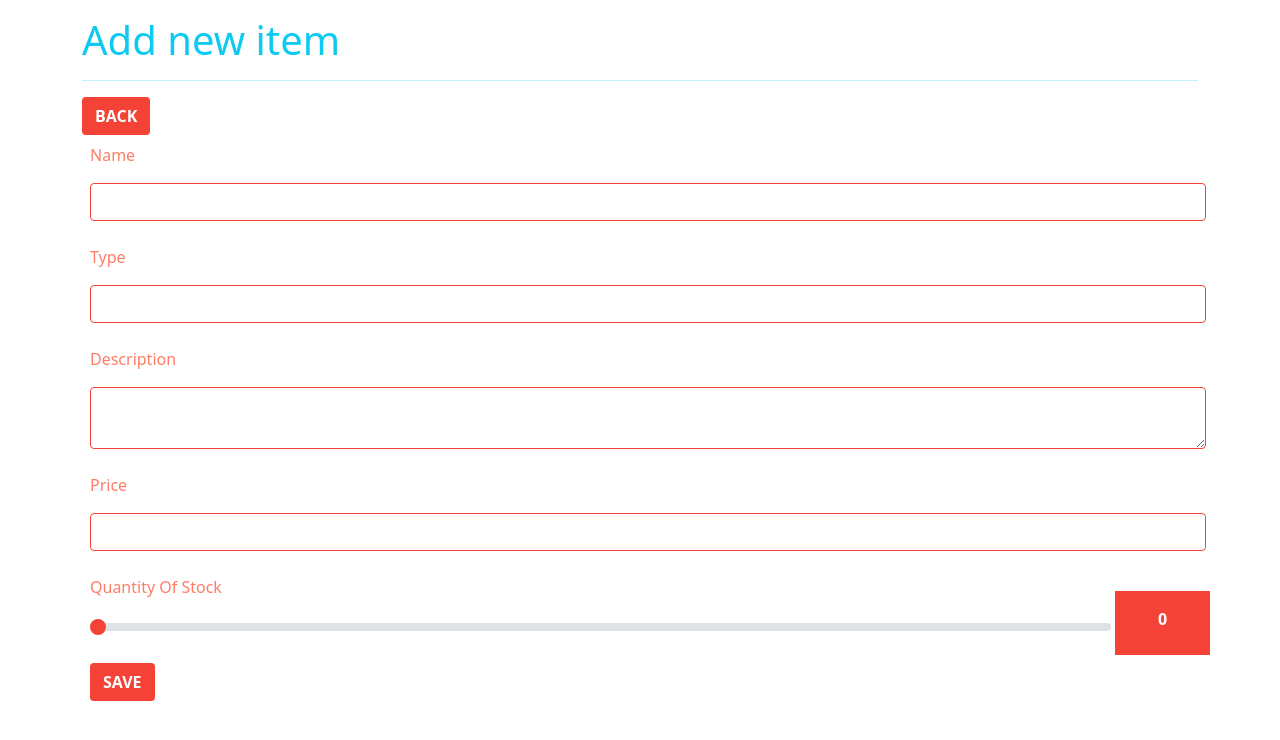
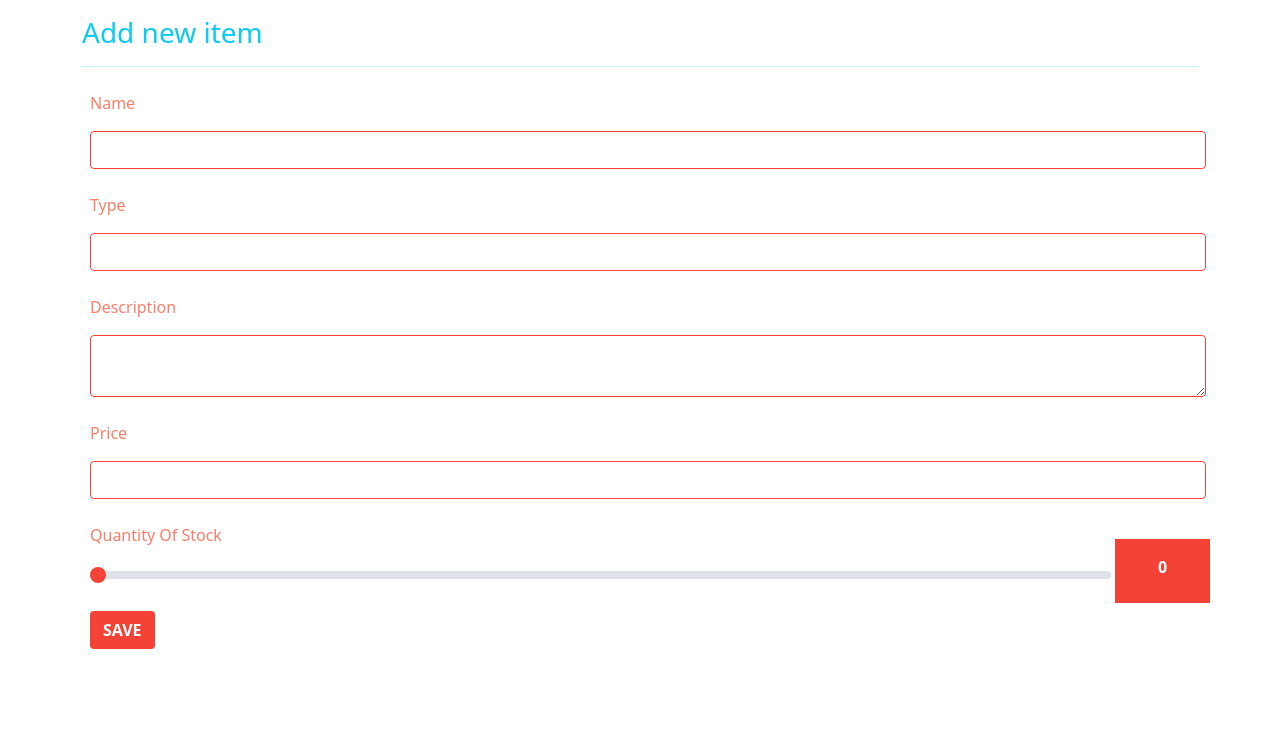
Before and after one commit to hajmaedina/wendy-webshop-project, a React (Create React App) app in the folder wendy-webshop/: page /new-product in a window 1280 px wide. Shown: the top 740 px of the page. Built offline with nearby package versions, Linux system fonts and the light colour scheme.

Commit message:
most-expensive

```diff
--- a/wendy-webshop/src/MostExpensive.js
+++ b/wendy-webshop/src/MostExpensive.js
@@ -1,3 +1,4 @@
+import { mapToStyles } from '@popperjs/core/lib/modifiers/computeStyles';
 import React, { useEffect, useState } from 'react';
 import { Link } from 'react-router-dom';
 import NavBar from './components/NavBar';
@@ -40,12 +41,15 @@ mostExpensive()
   },[products]);
 
   function mostExpensive() {
-    const mostExpensiveProduct = Math.max(...products.map(product => product.price));
+    const mostExpensiveProduct = [];
     products.map(product => {
-      if(product.price === mostExpensiveProduct && product.quantityOfStock > 0){
+       mostExpensiveProduct.push(product.price);
+
+      if(product.price === Math.max(...mostExpensiveProduct) && product.quantityOfStock > 0){
         setMostExpensiveP(product.name);
       }
     })
+
   }
 
   return(
--- a/wendy-webshop/src/NewProduct.js
+++ b/wendy-webshop/src/NewProduct.js
@@ -2,6 +2,7 @@ import React, { useState, useRef } from 'react'
 import InputFieldSet from './InputFieldSet'
 import  db  from './firebase/db';
 import { Link } from 'react-router-dom';
+
 
 export default function NewProduct() {
     const [formWasValidated, setFormWasValidated] = useState(false);
@@ -158,9 +159,8 @@ export default function NewProduct() {
 
     return (
         <div className="container">
-            <h1 className="text-info mt-3">Add new item</h1>
+            <h3 className="text-info mt-3">Add new item</h3>
             <hr className="text-info" />
-            <Link to='/'><button type="button" className="btn btn-orange">Back</button></Link>
             <form className={`needs-validation ${formWasValidated ? 'was-validated' : ''}`} noValidate={true} onSubmit={handleSubmit} >
                 <InputFieldSet
                 type="text"
```
